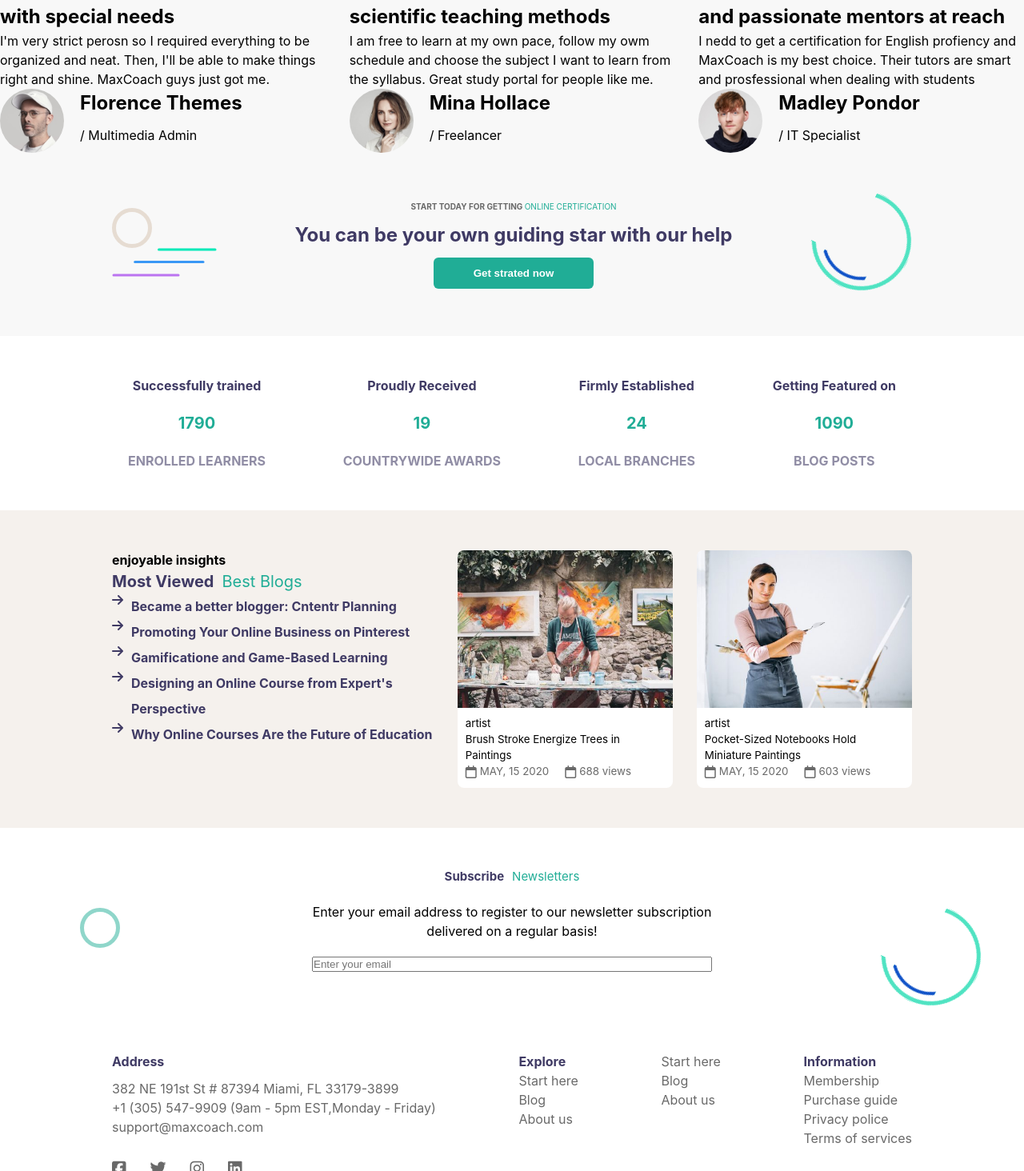
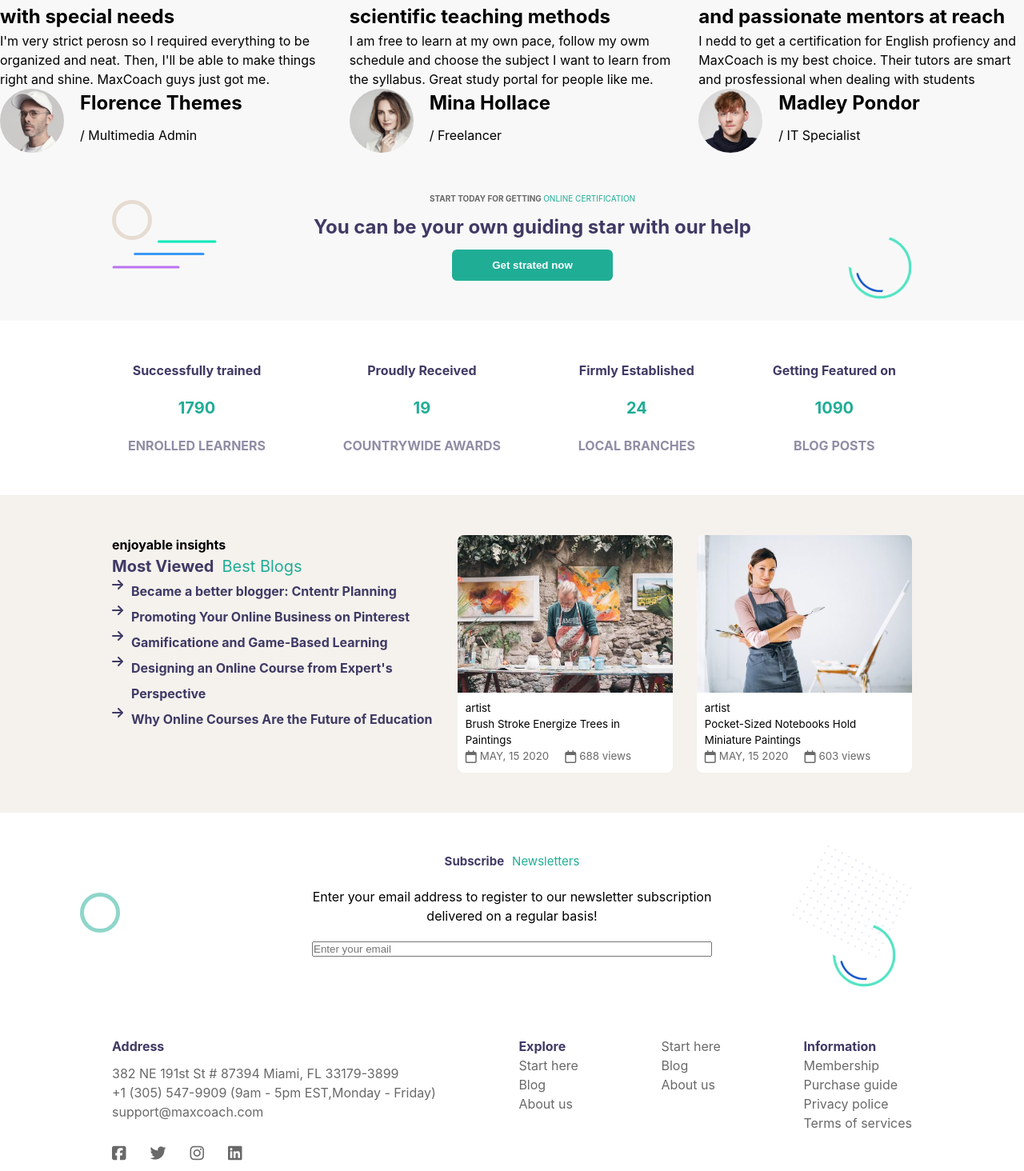
Before and after one commit to GianMarcoPimentel/proj-html-vuejs, a Vue app: page / in a window 1280 px wide. Shown: the part 2664-4128 px from the top of the page at 80% size. Built offline with nearby package versions, Linux system fonts and the light colour scheme.

Commit message:
Fine AppSubscribe

```diff
--- a/src/components/AppStart.vue
+++ b/src/components/AppStart.vue
@@ -67,8 +67,8 @@ export default{
                     Get strated now
                 </button>
             </div>
-            <div>
-                <img src="/public/images/maxcoach-shape-02.png" alt="">
+            <div class="img-circle">
+                <img  src="/public/images/maxcoach-shape-02.png" alt="">
             </div>
         </div>
     </div>
@@ -138,4 +138,15 @@ export default{
 
     }
 }
+.img-circle{
+    width: 80px;
+    position: relative;
+
+    img{
+        width: 100%;
+        position: absolute;
+        top: 0;
+        right: 0;
+    }
+}
 </style>
--- a/src/components/AppSubscribe.vue
+++ b/src/components/AppSubscribe.vue
@@ -21,9 +21,10 @@ export default {
         <input type="text" placeholder="Enter your email">
 
     </div>
-    <div class="image">
-        <img src="/public/images/maxcoach-shape-02.png" alt="">
-    </div>
+
+        <img class="img-1" src="/public/images/maxcoach-shape-09.png" alt="">
+        <img class="img-2" src="/public/images/maxcoach-shape-02.png" alt="">
+
 
 </div>
 </template>
@@ -31,12 +32,12 @@ export default {
 <style >
 .relative{
     position: relative;
-    .image{
+    /* .image{
         width: 80px;
         position: absolute;
         top:100px;
         right: -40px;
-    }
+    } */
     .circle{
         width: 50px;
         height: 50px;
@@ -73,5 +74,19 @@ export default {
 p{
     text-align: center;
 }
+.img-1{
+     width: 150px;
+     position: absolute;
+     top: 40px;
+     right: 0;
+
+
+    }
+.img-2{
+    width: 80px;
+    position: absolute;
+     top: 140px;
+     right: 20px;
+}
 
 </style>
```
